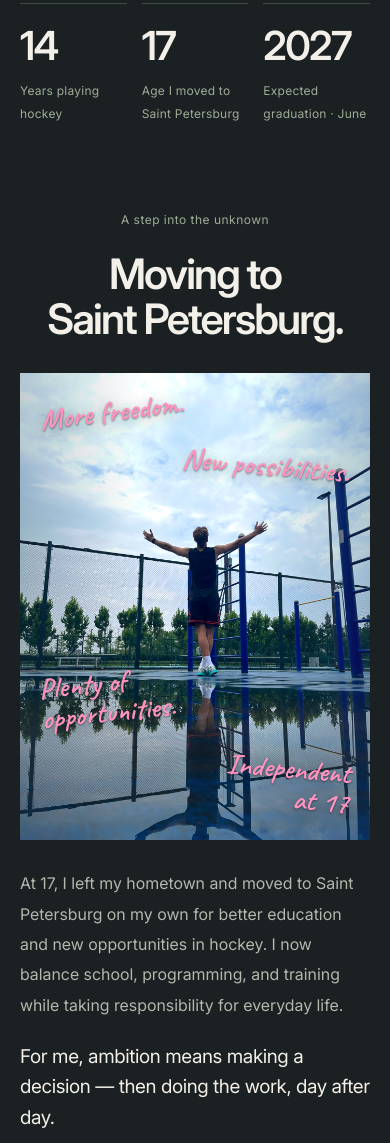
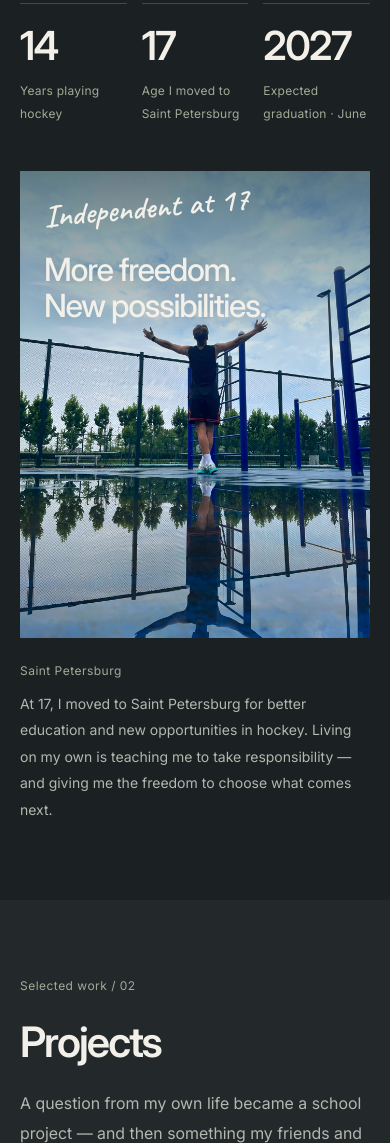
Before and after one commit to AntonShell7/anton-sheludko, a website: page public/index.html in a window 390 px wide. Shown: the part 2207-3350 px from the top of the page. Drawn offline with Linux system fonts and the light colour scheme.

Commit message:
Update Site source

```diff
--- a/public/index.html
+++ b/public/index.html
@@ -57,19 +57,11 @@
           <div class="prose" data-reveal><p>I’m a Grade 11 student at Lyceum No. 179 of Saint Petersburg, with graduation expected in June 2027. I work with Python and C++, and enjoy competitive programming, olympiad mathematics, and chess.</p><p>At 17, I left my hometown for better opportunities in education and hockey. I’ve been living independently in Saint Petersburg since then, balancing school, programming, and training.</p><p>Right now, I’m developing my programming skills, studying mathematics in English, and preparing for the EGE in mathematics and computer science. I also practise English regularly, currently around B2+ by my own assessment.</p></div>
         </div>
         <div class="fact-strip" aria-label="A few chapters of my story"><div data-reveal><strong>14</strong><span>Years playing hockey</span></div><div data-reveal><strong>17</strong><span>Age I moved to Saint Petersburg</span></div><div data-reveal><strong>2027</strong><span>Expected graduation · June</span></div></div>
-        <article class="chapter-story" aria-labelledby="chapter-title">
-          <header class="chapter-heading" data-reveal><p class="eyebrow">A step into the unknown</p><h3 id="chapter-title">Moving to<br>Saint Petersburg.</h3></header>
-          <figure class="photo-slot chapter-photo" data-photo-slot="saint-petersburg" data-reveal>
-            <img src="/images/anton-new-chapter.jpg" width="1350" height="1800" loading="lazy" decoding="async" alt="Anton with his arms open beneath a wide sky, reflected in water on an outdoor sports court.">
-            <figcaption>
-              <span class="chapter-note chapter-freedom">More freedom.</span>
-              <span class="chapter-note chapter-possibilities">New possibilities.</span>
-              <span class="chapter-note chapter-opportunities">Plenty of<br>opportunities.</span>
-              <span class="chapter-note chapter-independent">Independent<br>at 17</span>
-            </figcaption>
-          </figure>
-          <div class="chapter-story-copy" data-reveal><p>At 17, I left my hometown and moved to Saint Petersburg on my own for better education and new opportunities in hockey. I now balance school, programming, and training while taking responsibility for everyday life.</p><p class="chapter-resolution">For me, ambition means making a decision — then doing the work, day after day.</p></div>
-        </article>
+        <figure class="photo-slot wide-photo chapter-photo" data-photo-slot="saint-petersburg" data-reveal>
+          <img src="/images/anton-new-chapter.jpg" width="1350" height="1800" loading="lazy" decoding="async" alt="Anton with his arms open beneath a wide sky, reflected in water on an outdoor sports court.">
+          <figcaption><span class="photo-kicker">Independent at 17</span><span class="photo-thought">More freedom.<br>New possibilities.</span><span class="chapter-caption-note">Moving to Saint Petersburg</span></figcaption>
+        </figure>
+        <div class="field-note"><span class="eyebrow">Saint Petersburg</span><p>At 17, I moved to Saint Petersburg for better education and new opportunities in hockey. Living on my own is teaching me to take responsibility — and giving me the freedom to choose what comes next.</p></div>
       </div>
     </section>
 
--- a/public/styles.css
+++ b/public/styles.css
@@ -414,21 +414,14 @@ main:focus { outline:none; }
 .about-portrait:after { content:''; position:absolute; inset:0; background:linear-gradient(0deg,rgba(13,23,27,.84),transparent 50%); }
 .about-portrait figcaption { position:absolute; z-index:1; bottom:34px; left:34px; right:24px; }
 .about-portrait .photo-thought { font-size:34px; }
-.chapter-story { margin-top:110px; }
-.chapter-heading { margin:0 auto 44px; text-align:center; }
-.chapter-heading .eyebrow { margin-bottom:22px; }
-.chapter-heading h3 { font-size:clamp(42px,5.2vw,74px); line-height:1.06; }
-.chapter-photo { height:clamp(540px,58vw,760px); background:#314b58; }
-.chapter-photo img { position:absolute; inset:0; width:100%; object-position:50% 51%; filter:brightness(1.14) saturate(1.2) contrast(1.02); }
-.chapter-photo:after { content:''; position:absolute; inset:0; background:linear-gradient(90deg,#1c354840,transparent 34%,transparent 66%,#1c354840),linear-gradient(0deg,#172b3d38,transparent 38%); }
-.chapter-photo figcaption { position:absolute; inset:0; z-index:1; }
-.chapter-note { position:absolute; color:var(--pink); font:600 clamp(32px,3.8vw,52px)/1.03 var(--handwriting); text-shadow:0 1px 2px #1927318c,0 3px 16px #19273166; }
-.chapter-freedom { top:46px; left:44px; transform:rotate(-7deg); }
-.chapter-possibilities { top:54px; right:44px; transform:rotate(5deg); text-align:right; }
-.chapter-opportunities { left:46px; bottom:50px; transform:rotate(-6deg); }
-.chapter-independent { right:48px; bottom:48px; transform:rotate(5deg); text-align:right; }
-.chapter-story-copy { max-width:760px; margin:38px auto 0; text-align:center; color:var(--muted); font-size:16px; line-height:1.9; }
-.chapter-story-copy .chapter-resolution { max-width:620px; margin:24px auto 0; color:var(--text); font-size:20px; line-height:1.6; letter-spacing:-.02em; }
+.chapter-photo { height:700px; background:#2c4e58; }
+.chapter-photo img { position:absolute; right:0; width:76%; object-position:50% 51%; filter:brightness(1.14) saturate(1.2) contrast(1.02); }
+.chapter-photo:after { content:''; position:absolute; inset:0; background:linear-gradient(90deg,#2c4e58 24%,rgba(44,78,88,.88) 34%,rgba(44,78,88,.2) 54%,transparent 72%); }
+.chapter-photo figcaption { position:absolute; left:44px; top:50%; transform:translateY(-50%); z-index:1; max-width:47%; }
+.chapter-photo .photo-kicker { color:var(--text); font:600 clamp(30px,3.2vw,44px)/1.15 var(--handwriting); letter-spacing:0; transform:rotate(-5deg); transform-origin:left center; }
+.chapter-photo .photo-thought { font-size:clamp(32px,3.7vw,54px); margin-top:24px; text-shadow:0 2px 18px #203d4740; }
+.chapter-caption-note { display:block; margin-top:22px; color:#eff2eb; font-size:14px; line-height:1.5; }
+.field-note p { font-size:14px; }
 .portrait-photo { aspect-ratio:2/3; }
 .childhood-photo { background:#131719; }
 .childhood-photo img { object-position:center; object-fit:contain; }
@@ -442,10 +435,8 @@ main:focus { outline:none; }
   .split-story { column-gap:40px; }
   .split-story h2 { font-size:43px; }
   .about-portrait { aspect-ratio:3/5; }
-  .chapter-freedom { top:36px; left:32px; }
-  .chapter-possibilities { top:44px; right:32px; }
-  .chapter-opportunities { left:34px; bottom:36px; }
-  .chapter-independent { right:34px; bottom:34px; }
+  .chapter-photo { height:590px; }
+  .chapter-photo figcaption { left:32px; }
 }
 @media(max-width:800px) {
   .hero h1 { font-size:76px; }
@@ -455,8 +446,10 @@ main:focus { outline:none; }
   .about-portrait { aspect-ratio:auto; }
   .about-portrait figcaption { left:24px; bottom:28px; }
   .about-portrait .photo-thought { font-size:28px; }
-  .chapter-story { margin-top:84px; }
-  .chapter-heading { margin-bottom:32px; }
+  .chapter-photo { height:550px; }
+  .chapter-photo img { width:80%; }
+  .chapter-photo figcaption { left:28px; max-width:48%; }
+  .chapter-photo .photo-thought { font-size:36px; }
 }
 @media(max-width:600px) {
   .hero { height:max(880px,100svh); min-height:880px; max-height:none; align-items:flex-end; }
@@ -481,13 +474,11 @@ main:focus { outline:none; }
   .about-portrait .photo-thought { font-size:30px; }
   .chapter-photo { height:auto; aspect-ratio:3/4; }
   .chapter-photo img { width:100%; object-position:center; }
-  .chapter-note { font-size:clamp(27px,7.5vw,38px); }
-  .chapter-freedom { top:24px; left:20px; }
-  .chapter-possibilities { top:78px; right:20px; max-width:52%; }
-  .chapter-opportunities { left:20px; bottom:112px; max-width:42%; }
-  .chapter-independent { right:20px; bottom:26px; max-width:45%; }
-  .chapter-story-copy { margin-top:28px; text-align:left; }
-  .chapter-story-copy .chapter-resolution { margin-top:22px; font-size:19px; }
+  .chapter-photo:after { background:linear-gradient(180deg,rgba(28,59,72,.68),rgba(28,59,72,.16) 36%,transparent 55%); }
+  .chapter-photo figcaption { left:24px; right:20px; top:28px; max-width:none; transform:none; }
+  .chapter-photo .photo-thought { font-size:32px; margin-top:16px; }
+  .chapter-photo .photo-kicker { max-width:none; font-size:32px; }
+  .chapter-caption-note { display:none; }
   .photo-gallery { grid-template-columns:1fr; gap:38px; }
   .gallery-item .portrait-photo,.gallery-item:first-child .portrait-photo { aspect-ratio:2/3; }
   .gallery-item:first-child img { object-position:center; }
@@ -511,12 +502,9 @@ main:focus { outline:none; }
   .hero-content { padding-top:410px; }
   .hero h1 { font-size:55px; }
   .split-story h2 { font-size:38px; }
-  .chapter-heading h3 { font-size:38px; }
-  .chapter-note { font-size:26px; }
-  .chapter-freedom { top:20px; left:16px; }
-  .chapter-possibilities { top:63px; right:16px; }
-  .chapter-opportunities { left:16px; bottom:86px; }
-  .chapter-independent { right:16px; bottom:22px; }
+  .chapter-photo figcaption { top:20px; left:20px; right:16px; }
+  .chapter-photo .photo-kicker { font-size:27px; }
+  .chapter-photo .photo-thought { font-size:26px; margin-top:10px; }
 }
 
 /* Four photographs, one quiet treatment. Every card fits within the viewport. */
```
Also changed, not shown: README.md, 1 other file.
